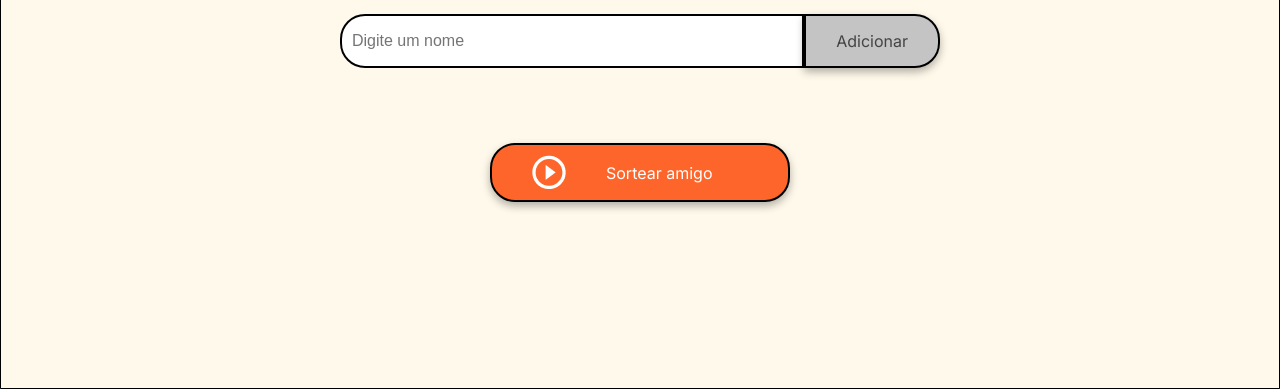
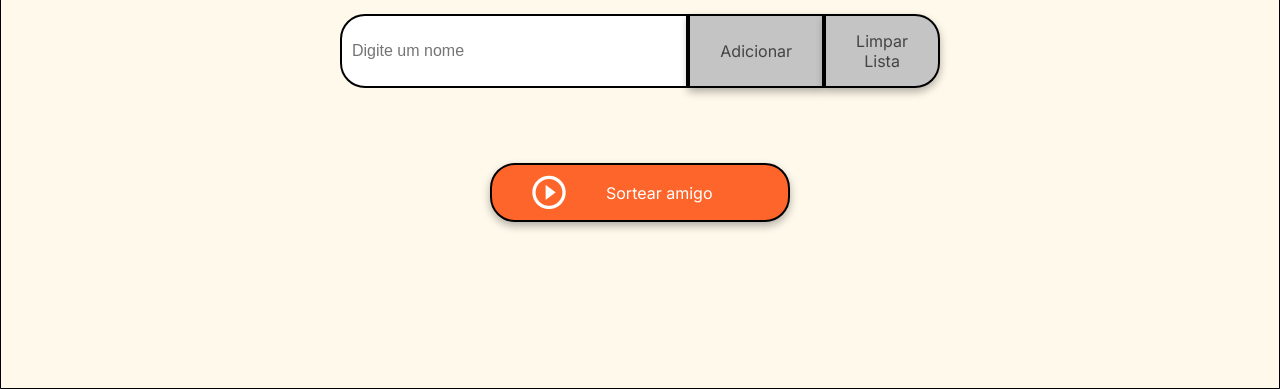
Before and after one commit to ericpetterson/challenge-amigo-secreto_pt-main, a plain HTML site: page index.html in a window 1280 px wide. Shown: the part 411-800 px from the top of the page. Drawn offline with Linux system fonts and the light colour scheme.

Commit message:
Inserindo o botão limpar lista

```diff
--- a/app.js
+++ b/app.js
@@ -33,3 +33,8 @@ function exibirLista() {
 function limparInput() {
     document.querySelector('input').value = '';
 }
+
+function limparLista() {
+    listaAmigos = [];
+    exibirLista();
+}
--- a/index.html
+++ b/index.html
@@ -21,7 +21,8 @@
             <h2 class="section-title">Digite o nome dos seus amigos</h2>
             <div class="input-wrapper">
                 <input type="text" id="amigo" class="input-name" placeholder="Digite um nome">
-                <button class="button-add" onclick="adicionarAmigo()">Adicionar</button>
+                <button class="button-text" onclick="adicionarAmigo()">Adicionar</button>
+                <button class="button-add" onclick="limparLista()">Limpar Lista</button>
             </div>
 
             <ul id="listaAmigos" class="name-list" aria-labelledby="listaAmigos" role="list"></ul>
--- a/style.css
+++ b/style.css
@@ -121,6 +121,12 @@ button {
     border-radius: 0 25px 25px 0;
 }
 
+.button-text {
+    background-color: var(--color-tertiary);
+    color: var(--color-text);
+    border-radius: 0px;
+}
+
 .button-add:hover {
     background-color: #a1a1a1;
 }
```
